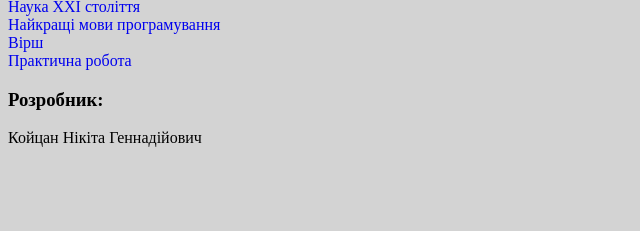
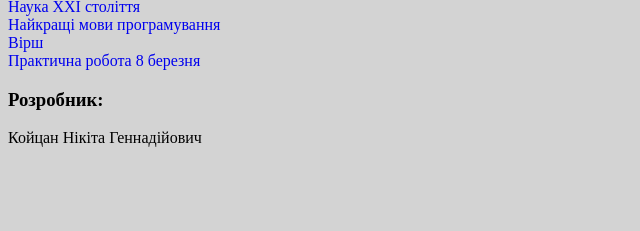
Before and after one commit to KoitsanN/KoitsanN.github.io, a plain HTML site: page index.html in a window 1280 px wide. Shown: the part 165-396 px from the top of the page, 0-640 px from the left. Drawn offline with Linux system fonts and the light colour scheme.

Commit message:
Add files via upload

```diff
--- a/index.html
+++ b/index.html
@@ -16,6 +16,7 @@
 		<a href="Top_language.html">Найкращі мови програмування</a> <br>
 		<a href='virsh.html'>Вірш</a><br>
 		<a href='09.12.html'>Практична робота</a>
+		<a href='Новая папка/1.html'>8 березня</a>
 
 	</p>
 	<p class="aboutme" ><h3>Розробник:</h3>
```
